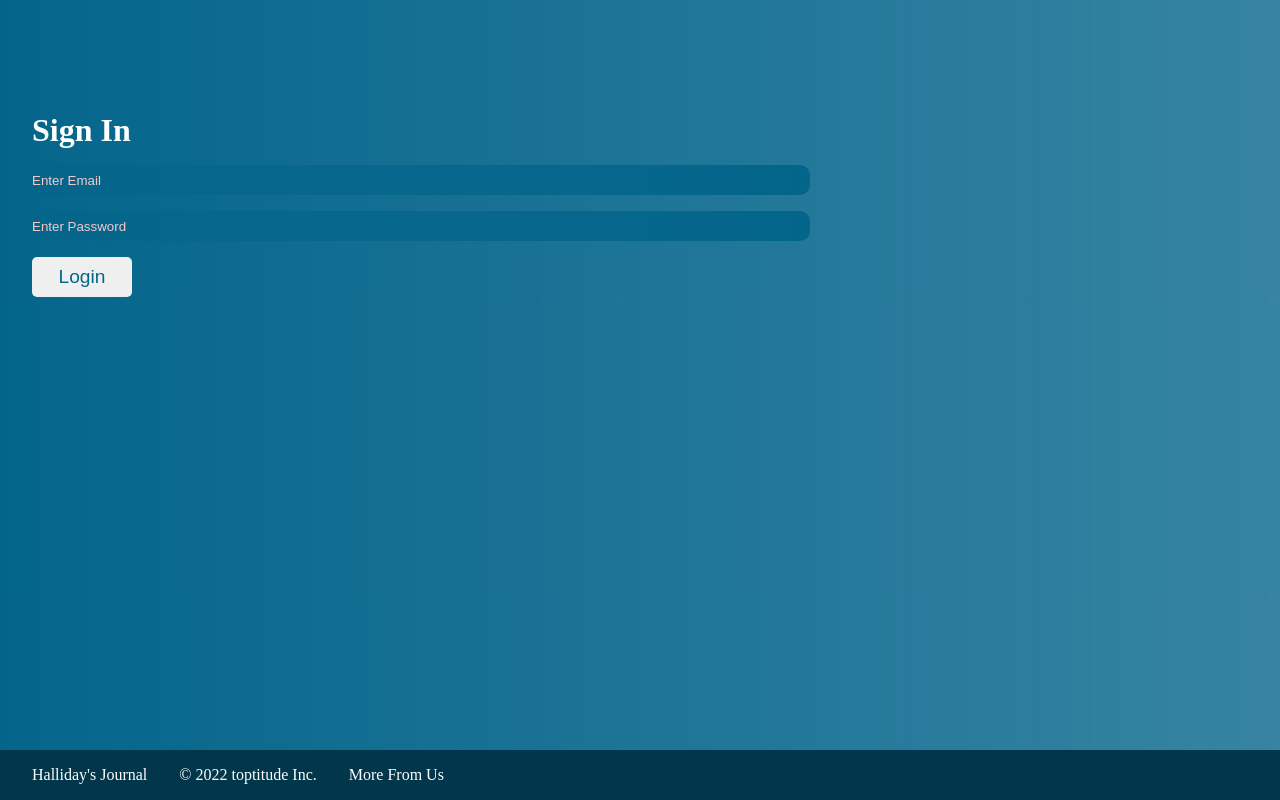
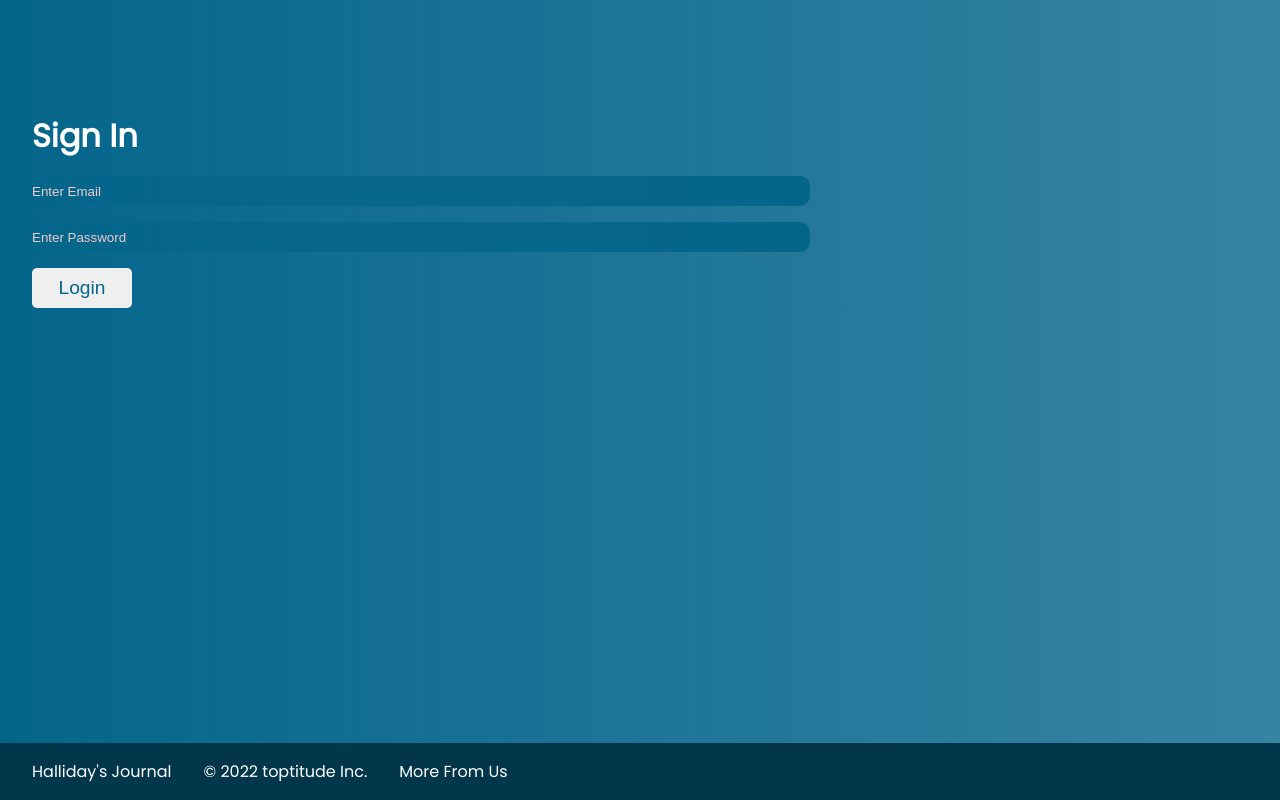
Before and after one commit to codebudddy/halidays-journal, a React (Create React App) app: page / in a window 1280 px wide. Built offline with nearby package versions, Linux system fonts and the light colour scheme; no server answers; the database is empty.

Commit message:
Imported google fonts

```diff
--- a/src/index.css
+++ b/src/index.css
@@ -1,3 +1,5 @@
+@import url('https://fonts.googleapis.com/css2?family=Poppins&display=swap');
+
 * {
   padding: 0;
   margin: 0;
@@ -8,6 +10,7 @@
   background: linear-gradient(90deg, #04658b, #04658bcc);
   max-width: 100vw;
   scroll-behavior: smooth;
+  font-family: 'Poppins', sans-serif;
 }
 
 li {
```
